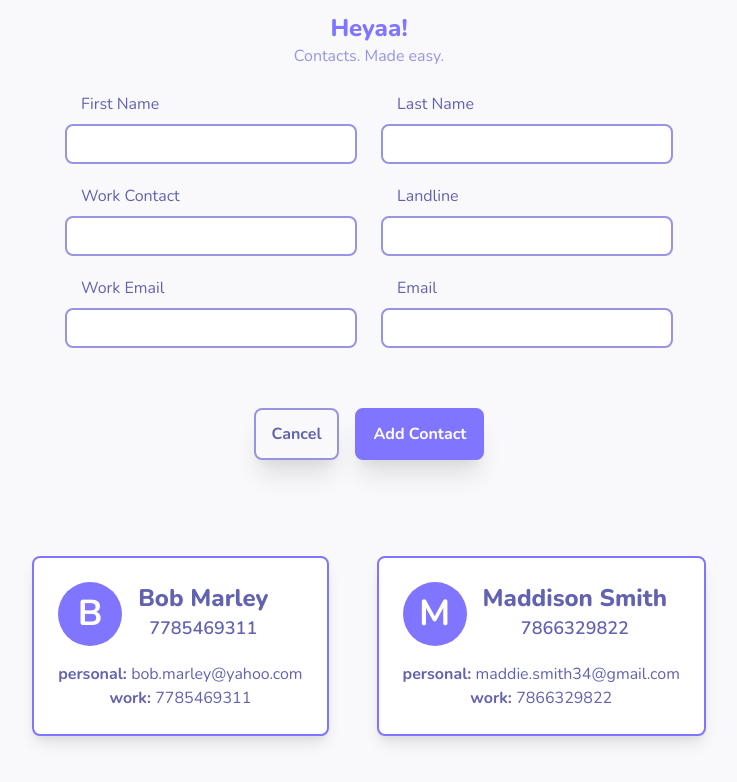
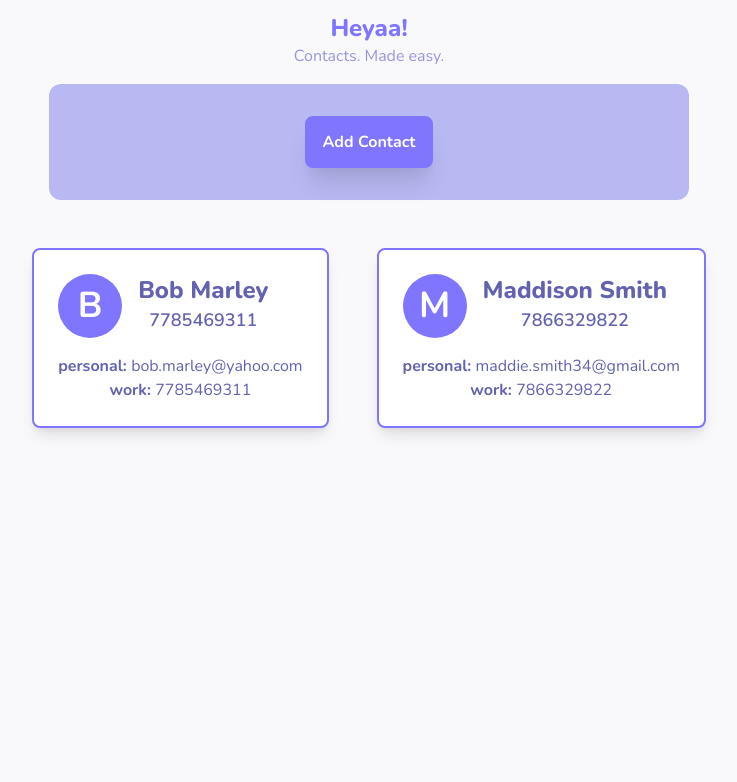
Before and after one commit to supriya-kotturu/heya, a React (Create React App) app: page / in a window 1280 px wide. Shown: the top 782 px of the page, without its empty margins (271-1008 px from the left). Built offline with nearby package versions, Linux system fonts and the light colour scheme.

Commit message:
add : conditional rendering for formContent

```diff
--- a/src/App.js
+++ b/src/App.js
@@ -1,13 +1,46 @@
+import { useState, useCallback } from "react";
+
 import ContactForm from "./components/ContactForm";
 import ContactsList from "./components/ContactsList";
+import Button from "./components/UI/Button";
+
 function App() {
+  const [showContactForm, setShowContactForm] = useState(false);
+
+  const handleShowForm = useCallback(() => {
+    setShowContactForm((prevShowContactForm) => !prevShowContactForm);
+  }, []);
+
+  let formContent = (
+    <div
+      className={`main-container my-4 bg-blue-001 text-center rounded-xl ${
+        showContactForm && "hidden"
+      }`}
+    >
+      <Button
+        label="Add Contact"
+        isPrimary={true}
+        handleClick={handleShowForm}
+      />
+    </div>
+  );
+
+  if (showContactForm) {
+    formContent = (
+      <ContactForm
+        handleShowForm={handleShowForm}
+        showContactForm={showContactForm}
+      />
+    );
+  }
+
   return (
     <div className="py-3">
       <div className="mx-auto text-center">
         <p className=" text-blue-002 font-extrabold text-2xl">Heyaa!</p>
         <span className="text-medium-01">Contacts. Made easy.</span>
       </div>
-      <ContactForm />
+      {formContent}
       <ContactsList />
       <div className="main-container"></div>
     </div>
```
